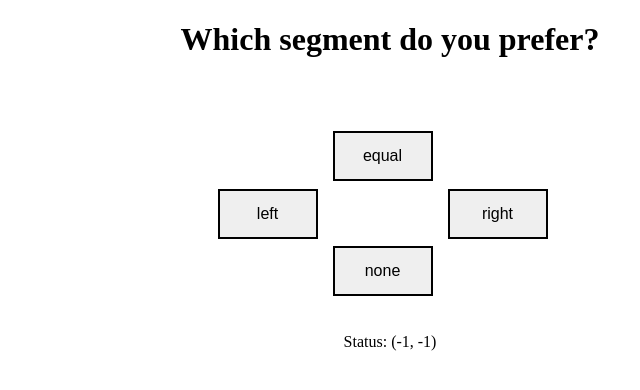
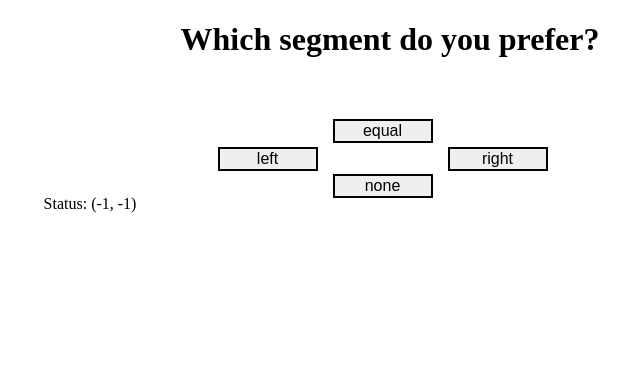
Before and after one commit to katharina-lang/rlhf, a Flask app: page / in a window 1280 px wide. Shown: the top 390 px of the page, without its empty margins (250-890 px from the left). Run offline with Flask 3, Linux system fonts and the light colour scheme; data that the repository does not hold is empty.

Commit message:
Buttons gleiche Groesse und kleine Fixes

```diff
--- a/rlhf/utils/templates/index.html
+++ b/rlhf/utils/templates/index.html
@@ -25,7 +25,6 @@
                         videoElement.autoplay = true;
                         videoElement.loop = true;
                         videoElement.muted = true;
-                        //videoElement.width = 400; //ändern, damit flexibel -> prozent? wie? oder max-width -> keine videos verfügbar
 
                         const sourceElement = document.createElement('source');
                         sourceElement.src = video;
@@ -117,23 +116,19 @@
             grid-template-columns: max-content max-content max-content;
             gap: 5%;
             padding: 2%;
+            bottom: 5%;
         }
 
         .button {
-            display: flex; /* Flexbox hinzufügen */
-            align-items: center; /* Text vertikal zentrieren */
-            justify-content: center; /* Text horizontal zentrieren */
-            width: 100px; /* Einheitliche Breite */
-            height: 50px; /* Einheitliche Höhe */
-            font-size: 16px; /* Konsistente Schriftgröße */
+            flex: 1; /* Alle Buttons gleich groß */
+            max-width: 20%;
+            min-width: 100px;
+            text-align: center;
+            font-size: 100%;
             cursor: pointer;
+            width: 100%;
             border: 2px solid black;
-            box-sizing: border-box; /* Padding zählt nicht zur Gesamtgröße */
-        }
-
-        #status-container {
-            margin-top: 10px; /* Abstand über dem Status */
-            text-align: center; /* Text zentrieren */
+            transform: translateY(-50%);
         }
 
         #button-top {
@@ -174,8 +169,6 @@
 
             .button {
                 font-size: 0.8rem; /* Kleinere Buttons */
-                padding: 10% 10%;
-                padding-right: 100%;
             }
         }
 
@@ -191,8 +184,6 @@
 
             .button {
                 font-size: 0.8rem; /* Kleinere Buttons */
-                padding: 10% 10%;
-                padding-right: 100%;
             }
         }
 
@@ -214,7 +205,7 @@
     </div>
 
     <div id="status-container">
-    <p id="status">Status: (-1, -1)</p>
+    <p id="status"style="transform: translate(-300px,-50px);">Status: (-1, -1)</p>
     </div>
 </body>
 </html>
```
Also changed, not shown: rlhf/core/labeling.py (+0 -11 lines), rlhf/scripts/main.py (+5 -8 lines), rlhf/utils/env.py (+1 -7 lines).
